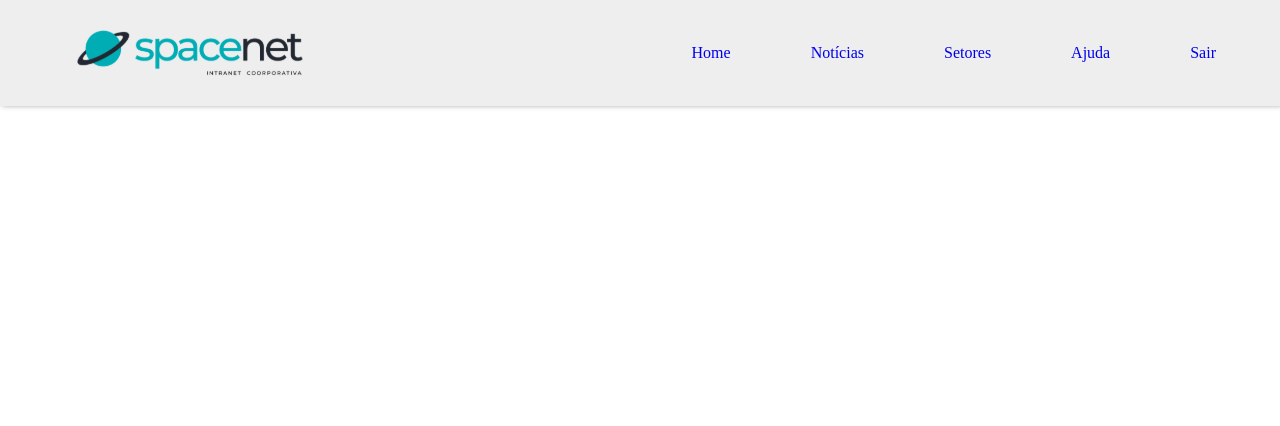
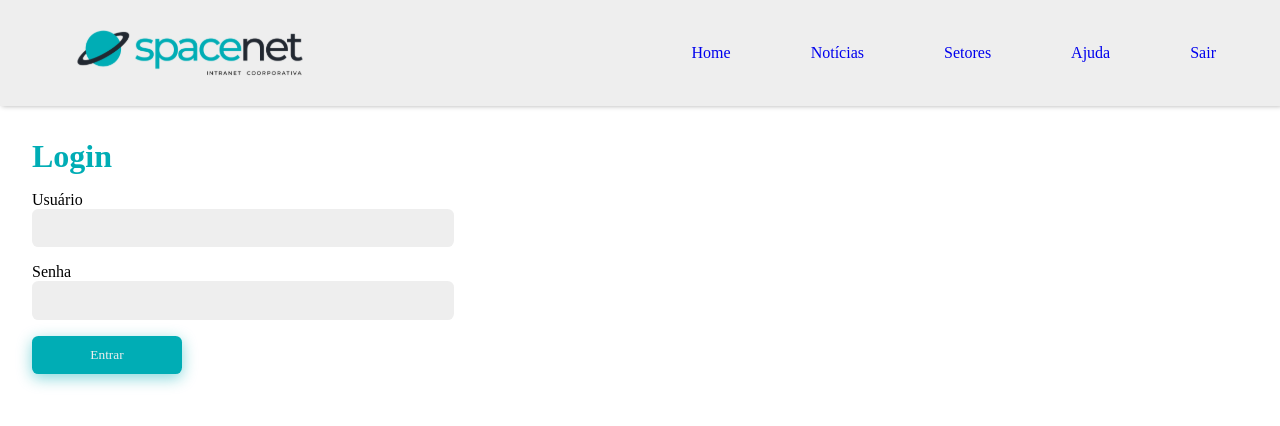
Before and after one commit to ICEI-PUC-Minas-PMV-ADS/spacenet-puc, a React (Create React App) app in the folder src/client/: page / in a window 1280 px wide. Shown: the top 426 px of the page. Built offline with nearby package versions, Linux system fonts and the light colour scheme.

Commit message:
primeiros componentes criados

```diff
--- a/src/client/src/App.js
+++ b/src/client/src/App.js
@@ -1,5 +1,6 @@
 import React from 'react'
 import Header from './components/Header';
+import Form from './components/Form/Form'
 
 
 function App() {
@@ -7,6 +8,7 @@ function App() {
   return (
     <div className="App">
       <Header />
+      <Form />
     </div>
   );
 }
--- /dev/null
+++ b/src/client/src/components/Buttons/Button.js
@@ -0,0 +1,10 @@
+import React from 'react'
+import styles from './Button.module.css'
+
+const Button = ({ buttonText, handleClick }) => {
+    return (
+        <button className={styles.button} onClick={handleClick}>{buttonText}</button>
+    )
+}
+
+export default Button
--- /dev/null
+++ b/src/client/src/components/Buttons/Button.module.css
@@ -0,0 +1,16 @@
+.button {
+    padding: 0.7rem;
+    background-color: var(--primary-blue);
+    border: none;
+    border-radius: 0.4rem;
+    color: var(--off-white);
+    cursor: pointer;
+    width: 100%;
+    max-width: 150px;
+    transition: 0.3s;
+    box-shadow: 0px 4px 15px #00acb57b;
+}
+
+.button:hover {
+    scale: 102%;
+}
--- /dev/null
+++ b/src/client/src/components/Form/Form.js
@@ -0,0 +1,18 @@
+import React from 'react'
+import styles from './Form.module.css'
+import Button from '../Buttons/Button'
+
+const Form = () => {
+    return (
+        <form className={styles.form}>
+            <h1 className={styles.h1}>Login</h1>
+            <label>Usuário</label>
+            <input className={styles.input} type="text" />
+            <label>Senha</label>
+            <input className={styles.input} type="password" />
+            <Button buttonText="Entrar" />
+        </form>
+    )
+}
+
+export default Form
--- /dev/null
+++ b/src/client/src/components/Form/Form.module.css
@@ -0,0 +1,19 @@
+.form {
+    width: 100%;
+    max-width: 400px;
+    padding: 2rem;
+}
+
+.h1 {
+    padding-bottom: 1rem;
+    color: var(--primary-blue);
+}
+
+.input {
+    width: 100%;
+    margin-bottom: 1rem;
+    padding: 0.7rem;
+    border: none;
+    background-color: #eee;
+    border-radius: 0.4rem;
+}
--- a/src/client/src/index.css
+++ b/src/client/src/index.css
@@ -2,6 +2,12 @@
   padding: 0%;
   margin: 0%;
   font-family: Montserrat;
+}
+
+:root {
+  --primary-blue: #00ADB5;
+  --off-white: #eee;
+  --black: rgb(19, 19, 19);
 }
 
 a {
```
